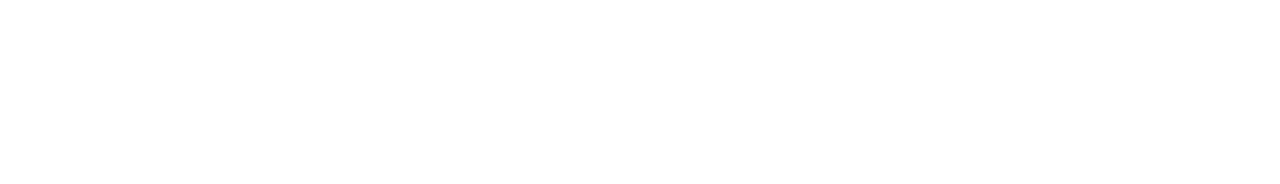
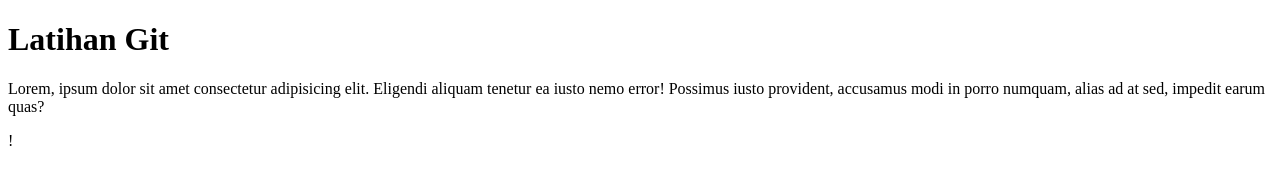
Before and after one commit to satriab18/rekweb-pertemuan2, a plain HTML site: page index.html in a window 1280 px wide. Drawn offline with Linux system fonts and the light colour scheme.

Commit message:
menambahkan file index.html

```diff
--- a/index.html
+++ b/index.html
@@ -4,9 +4,18 @@
     <meta charset="UTF-8">
     <meta name="viewport" content="width=device-width, initial-scale=1.0">
     <meta http-equiv="X-UA-Compatible" content="ie=edge">
-    <title></title>
+    <link rel="stylesheet" type="text/css" href="style.css">
+    <title>Latihan Git</title>
 </head>
 <body>
+    <h1>Latihan Git</h1>
 
+    <p>Lorem, ipsum dolor sit amet consectetur adipisicing elit.
+        Eligendi aliquam tenetur ea iusto nemo error! Possimus iusto provident,
+        accusamus modi in porro numquam, alias ad at sed, impedit earum quas?
+
+    </p>
+
+    <script type="text/javascript" src="script.js"></script>
 </body>
-</html>
+</html>!
```
Also changed, not shown: script.js (added), style.css (added).
